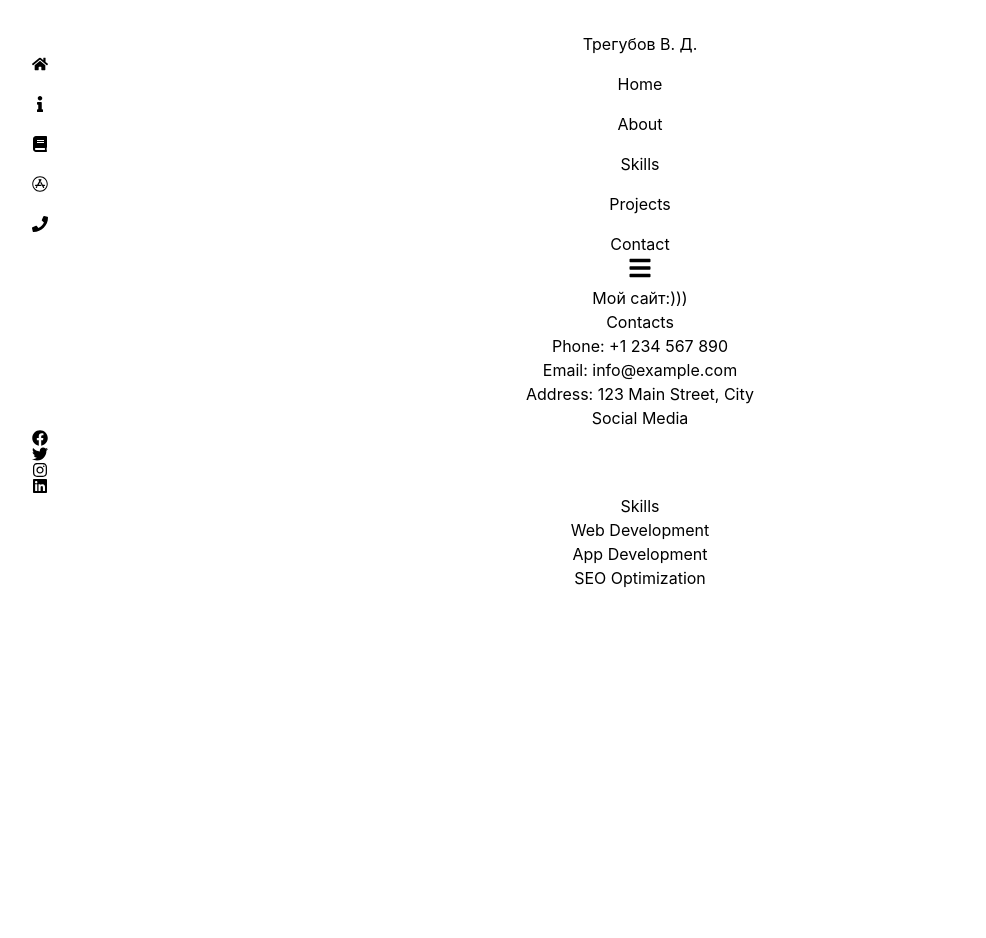
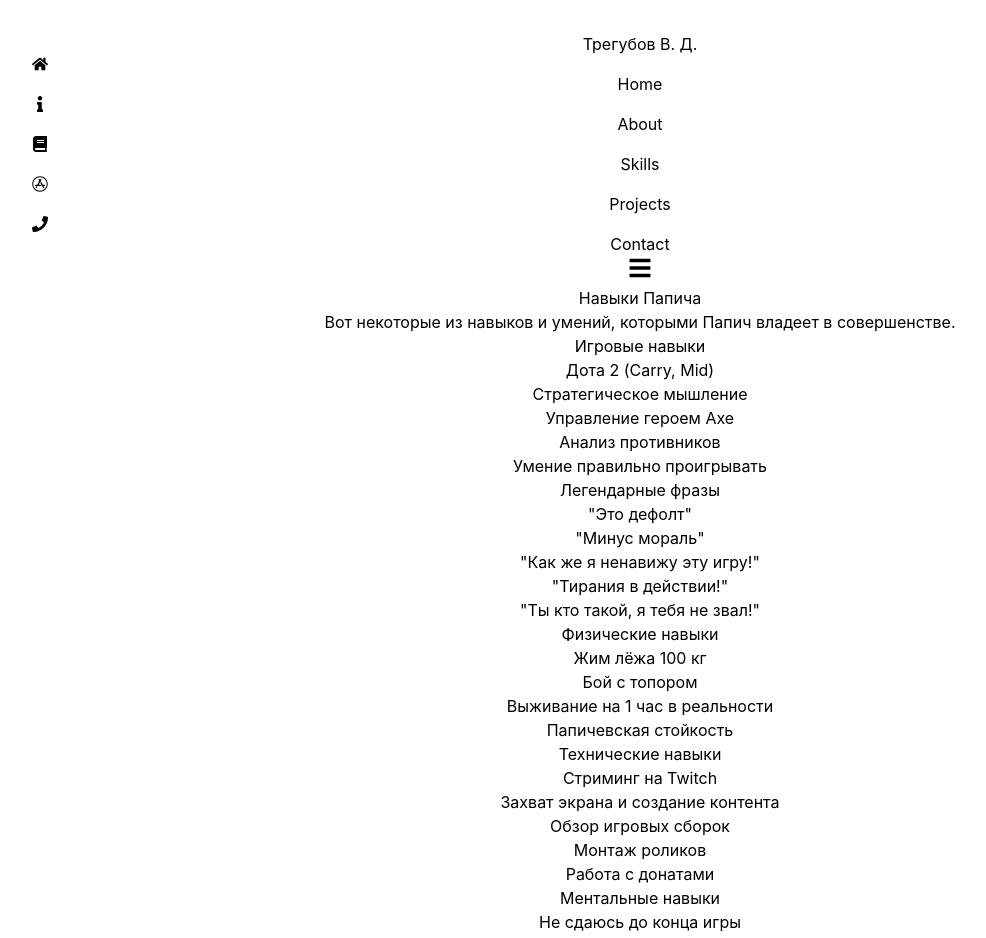
Before and after one commit to morderboy/FrontSiteTS, a React (Vite) app: page /skills in a window 1280 px wide. Shown: the top 938 px of the page, without its empty margins (0-986 px from the left). Before the commit the page ends 800 px from the top, so only its background shows below. Built offline with nearby package versions, Linux system fonts and the light colour scheme.

Commit message:
Add SkillsPage

```diff
--- a/src/pages/SkillsPage.tsx
+++ b/src/pages/SkillsPage.tsx
@@ -1,11 +1,75 @@
-import { Footer } from "../components/Footer"
-import { Header } from "../components/Header"
+import { Footer } from "../components/Footer";
+import { Header } from "../components/Header";
 
 export const SkillsPage = () => {
-    return(
-        <>
+    return (
+        <main className="flex flex-col min-h-screen">
             <Header />
+            <div className="flex-grow mb-auto">
+                <div className="flex flex-col items-center justify-center py-10">
+                    <h1 className="text-3xl font-bold mb-6">Навыки Папича</h1>
+                    <p className="text-lg text-center max-w-2xl">
+                        Вот некоторые из навыков и умений, которыми Папич владеет в совершенстве.
+                    </p>
+
+                    <div className="mt-8 grid grid-cols-1 md:grid-cols-2 lg:grid-cols-3 gap-6">
+                        <div className="bg-gray-100 p-4 rounded-lg shadow text-left">
+                            <h2 className="text-xl font-semibold mb-2">Игровые навыки</h2>
+                            <ul className="list-disc list-inside">
+                                <li>Дота 2 (Carry, Mid)</li>
+                                <li>Стратегическое мышление</li>
+                                <li>Управление героем Axe</li>
+                                <li>Анализ противников</li>
+                                <li>Умение правильно проигрывать</li>
+                            </ul>
+                        </div>
+
+                        <div className="bg-gray-100 p-4 rounded-lg shadow text-left">
+                            <h2 className="text-xl font-semibold mb-2">Легендарные фразы</h2>
+                            <ul className="list-disc list-inside">
+                                <li>"Это дефолт"</li>
+                                <li>"Минус мораль"</li>
+                                <li>"Как же я ненавижу эту игру!"</li>
+                                <li>"Тирания в действии!"</li>
+                                <li>"Ты кто такой, я тебя не звал!"</li>
+                            </ul>
+                        </div>
+
+                        <div className="bg-gray-100 p-4 rounded-lg shadow text-left">
+                            <h2 className="text-xl font-semibold mb-2">Физические навыки</h2>
+                            <ul className="list-disc list-inside">
+                                <li>Жим лёжа 100 кг</li>
+                                <li>Бой с топором</li>
+                                <li>Выживание на 1 час в реальности</li>
+                                <li>Папичевская стойкость</li>
+                            </ul>
+                        </div>
+
+                        <div className="bg-gray-100 p-4 rounded-lg shadow text-left">
+                            <h2 className="text-xl font-semibold mb-2">Технические навыки</h2>
+                            <ul className="list-disc list-inside">
+                                <li>Стриминг на Twitch</li>
+                                <li>Захват экрана и создание контента</li>
+                                <li>Обзор игровых сборок</li>
+                                <li>Монтаж роликов</li>
+                                <li>Работа с донатами</li>
+                            </ul>
+                        </div>
+
+                        <div className="bg-gray-100 p-4 rounded-lg shadow text-left">
+                            <h2 className="text-xl font-semibold mb-2">Ментальные навыки</h2>
+                            <ul className="list-disc list-inside">
+                                <li>Не сдаюсь до конца игры</li>
+                                <li>Мастер перформансов</li>
+                                <li>Легендарные эмоции</li>
+                                <li>Отбивка хейтеров</li>
+                                <li>Собственное понятие морали</li>
+                            </ul>
+                        </div>
+                    </div>
+                </div>
+            </div>
             <Footer />
-        </>
-    )
-}
+        </main>
+    );
+};
```
